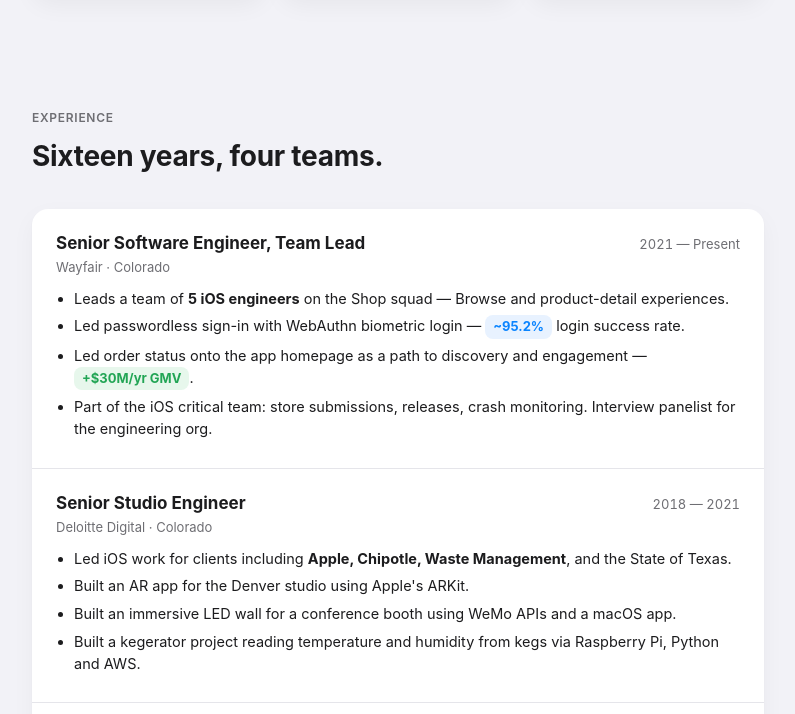
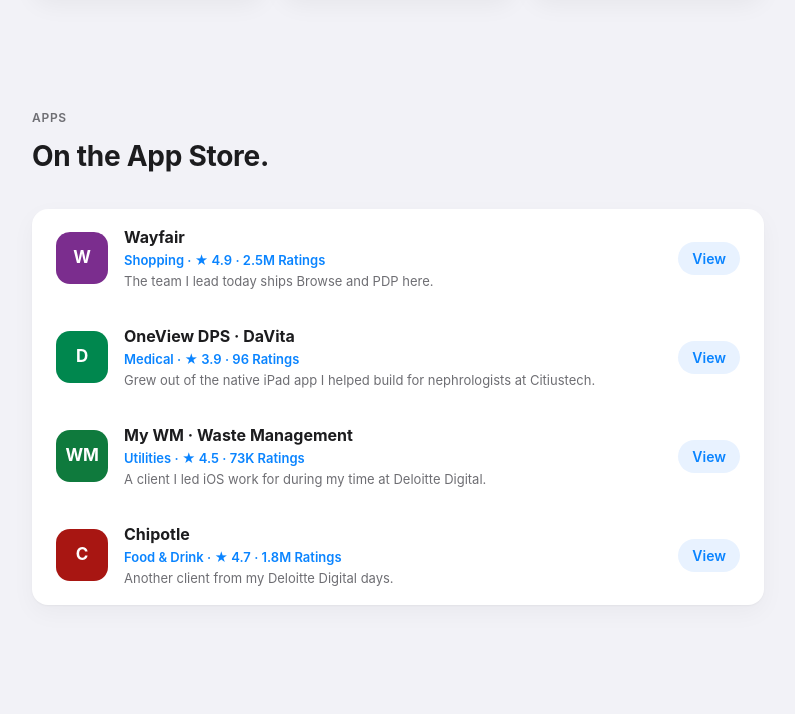
Before and after one commit to rohitnatraj/rohitnatraj.github.io, a plain HTML site: page index.html in a window 1280 px wide. Shown: the part 1037-1751 px from the top of the page, without its empty margins (242-1037 px from the left). Drawn offline with Linux system fonts and the light colour scheme.

Commit message:
Add files via upload

```diff
--- a/index.html
+++ b/index.html
@@ -13,6 +13,7 @@
   <a href="#top" class="wordmark">Rohit.Natraj</a>
   <nav class="navlinks" aria-label="Section navigation">
     <a href="#focus">Focus</a>
+    <a href="#apps">Apps</a>
     <a href="#experience">Experience</a>
     <a href="#skills">Skills</a>
     <a href="#education">Education</a>
@@ -57,6 +58,55 @@
         <h3>Beyond the App</h3>
         <p>An ARKit app for the Denver studio, a WebAuthn login flow, a kegerator wired up with Raspberry Pi and Python. I like projects that touch hardware as much as UI.</p>
       </div>
+
+    </div>
+  </section>
+
+  <section id="apps" class="section">
+    <p class="section-label">Apps</p>
+    <h2>On the App Store.</h2>
+
+    <div class="grouped-list app-list">
+
+      <a class="app-row" href="https://apps.apple.com/us/app/wayfair-shop-all-things-home/id836767708" target="_blank" rel="noopener">
+        <span class="app-icon" style="background:#7B2D8E">W</span>
+        <span class="app-info">
+          <span class="app-name">Wayfair</span>
+          <span class="app-meta">Shopping · ★ 4.9 · 2.5M Ratings</span>
+          <span class="app-note">The team I lead today ships Browse and PDP here.</span>
+        </span>
+        <span class="app-cta">View</span>
+      </a>
+
+      <a class="app-row" href="https://apps.apple.com/us/app/oneview-dps/id1388080488" target="_blank" rel="noopener">
+        <span class="app-icon" style="background:#00874E">D</span>
+        <span class="app-info">
+          <span class="app-name">OneView DPS · DaVita</span>
+          <span class="app-meta">Medical · ★ 3.9 · 96 Ratings</span>
+          <span class="app-note">Grew out of the native iPad app I helped build for nephrologists at Citiustech.</span>
+        </span>
+        <span class="app-cta">View</span>
+      </a>
+
+      <a class="app-row" href="https://apps.apple.com/us/app/my-wm/id714263094" target="_blank" rel="noopener">
+        <span class="app-icon" style="background:#0F7A3D">WM</span>
+        <span class="app-info">
+          <span class="app-name">My WM · Waste Management</span>
+          <span class="app-meta">Utilities · ★ 4.5 · 73K Ratings</span>
+          <span class="app-note">A client I led iOS work for during my time at Deloitte Digital.</span>
+        </span>
+        <span class="app-cta">View</span>
+      </a>
+
+      <a class="app-row" href="https://apps.apple.com/us/app/chipotle/id327228455" target="_blank" rel="noopener">
+        <span class="app-icon" style="background:#A81612">C</span>
+        <span class="app-info">
+          <span class="app-name">Chipotle</span>
+          <span class="app-meta">Food &amp; Drink · ★ 4.7 · 1.8M Ratings</span>
+          <span class="app-note">Another client from my Deloitte Digital days.</span>
+        </span>
+        <span class="app-cta">View</span>
+      </a>
 
     </div>
   </section>
--- a/styles.css
+++ b/styles.css
@@ -289,6 +289,69 @@
   font-size: 15px;
 }
 
+/* ---------- Apps: App Store style rows ---------- */
+
+.app-row {
+  display: flex;
+  align-items: center;
+  gap: 16px;
+  padding: 16px 24px;
+  color: var(--ink);
+  transition: background 0.15s ease;
+}
+
+.app-row:hover, .app-row:focus-visible {
+  background: #FAFAFC;
+}
+
+.app-icon {
+  flex: 0 0 52px;
+  width: 52px;
+  height: 52px;
+  border-radius: 14px;
+  display: flex;
+  align-items: center;
+  justify-content: center;
+  color: #fff;
+  font-weight: 700;
+  font-size: 17px;
+  letter-spacing: -0.01em;
+}
+
+.app-info {
+  display: flex;
+  flex-direction: column;
+  gap: 2px;
+  min-width: 0;
+  flex: 1;
+}
+
+.app-name {
+  font-size: 16px;
+  font-weight: 700;
+}
+
+.app-meta {
+  font-size: 13px;
+  color: var(--blue);
+  font-weight: 600;
+}
+
+.app-note {
+  font-size: 13px;
+  color: var(--muted);
+}
+
+.app-cta {
+  flex: 0 0 auto;
+  font-size: 14px;
+  font-weight: 600;
+  color: var(--blue);
+  background: var(--blue-soft);
+  padding: 6px 14px;
+  border-radius: 980px;
+}
+
 /* ---------- Contact ---------- */
 
 .section-contact {
@@ -319,4 +382,8 @@
   .card-grid { grid-template-columns: 1fr; }
 
   .row-key { flex-basis: 110px; }
+
+  .app-row { padding: 14px 18px; gap: 12px; }
+  .app-icon { flex-basis: 44px; width: 44px; height: 44px; font-size: 14px; }
+  .app-cta { display: none; }
 }
```
